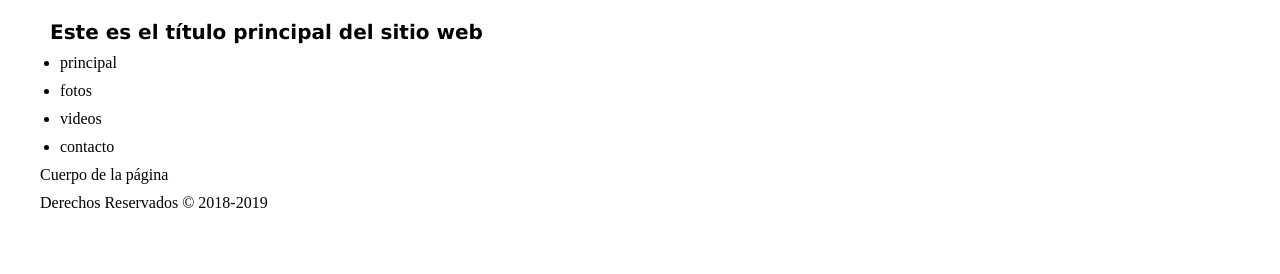
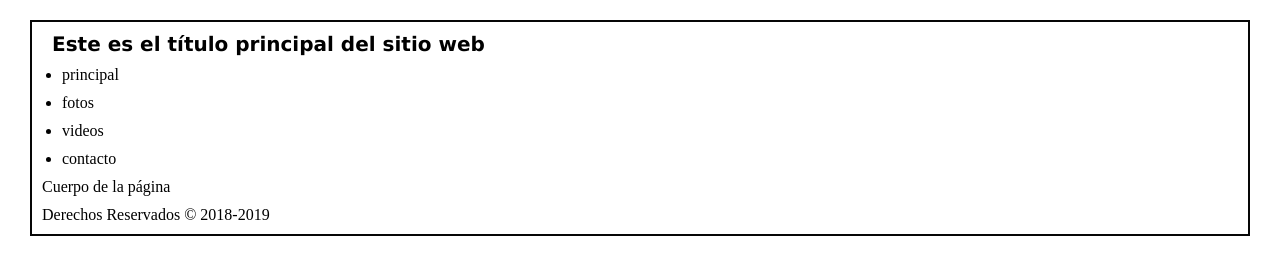
Before and after one commit to Mr-Dany/ejercicio3, a plain HTML site: page index.html in a window 1280 px wide. Drawn offline with Linux system fonts and the light colour scheme.

Commit message:
aagrupar

```diff
--- a/css/estilo.css
+++ b/css/estilo.css
@@ -8,3 +8,6 @@ h1 {
 h2 {
   font: bold 14px verdana, sans-serif;
 }
+#agrupar{
+	border: 2px solid #070707;
+}
```
Also changed, not shown: index.html (+2 -0 lines).
